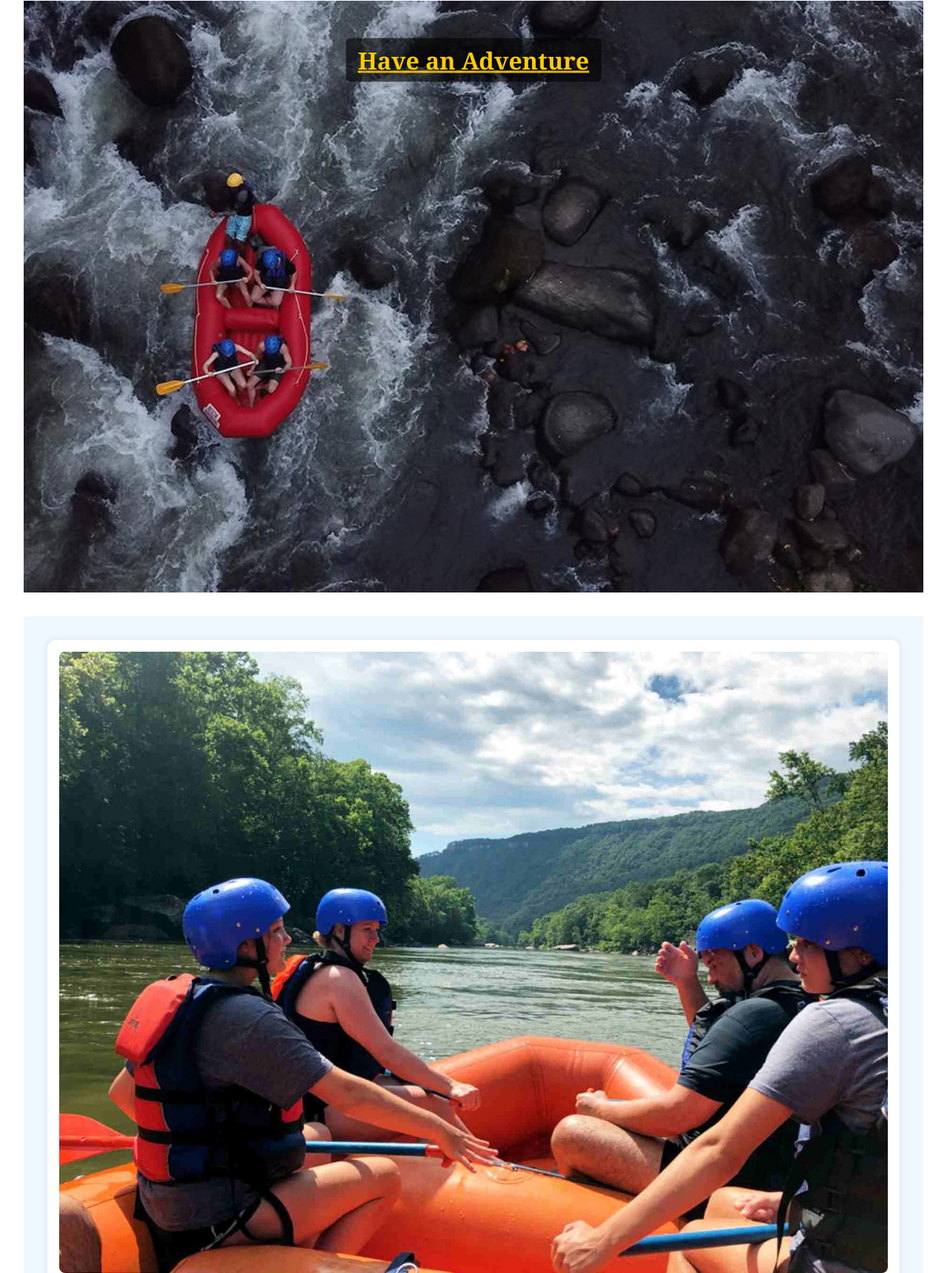
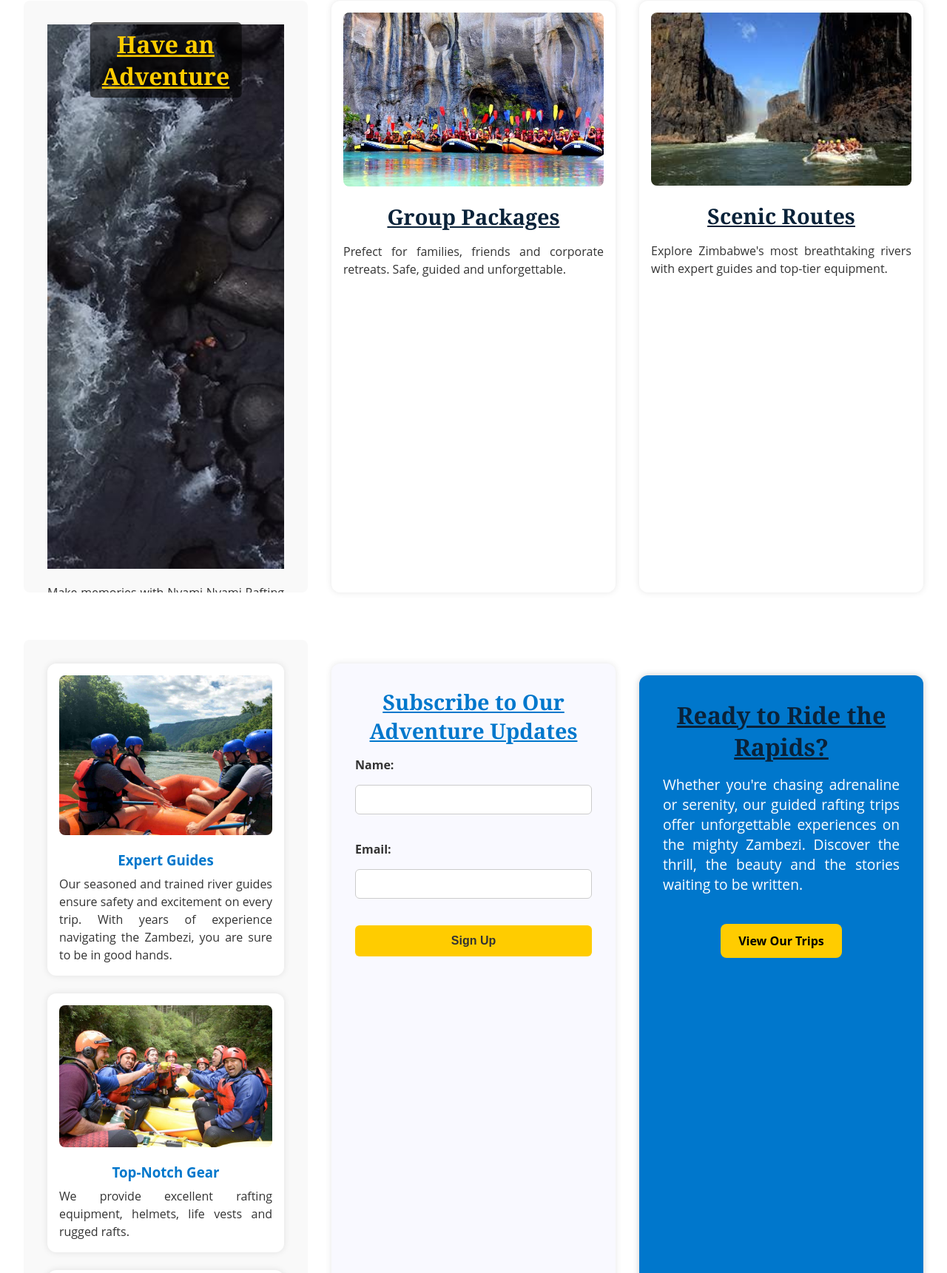
Before and after one commit to Garikai88/wdd130, a plain HTML site: page wwr/index.html in a window 1280 px wide. Shown: the part 128-1849 px from the top of the page at 74% size. Drawn offline with Linux system fonts and the light colour scheme.

Commit message:
Website Changes

```diff
--- a/wwr/index.html
+++ b/wwr/index.html
@@ -4,11 +4,12 @@
 <head>
     <meta charset="UTF-8">
     <meta name="viewport" content="width=device-width, initial-scale=1.0">
-    <meta name="description" content="Nyami Nyami Rafting mission and adventure page.">
+    <meta name="description"
+        content="Explore thrilling rafting adventures with Nyami Nyami Rafting Co. on the mighty Zambezi.">
     <meta name="keywords" content="rafting, adventure, Nyami Nyami, Zambezi">
     <meta name="author" content="Garikai">
     <link rel="stylesheet" href="styles/rafting.css">
-    <title>Nyami Nyami Rafting Co.</title>
+    <title> Home | Nyami Nyami Rafting Co.</title>
 </head>
 
 <body>
@@ -36,6 +37,20 @@
                 <p>Make memories with Nyami Nyami Rafting Co. It's where courage meets current and nature meets thrill.
                 </p>
             </article>
+        </section>
+
+        <section class="offering">
+            <img src="images/rafting-group.jpg" alt="Group rafting experience" />
+            <h2>Group Packages</h2>
+            <p>Prefect for families, friends and corporate retreats. Safe, guided and unforgettable. </p>
+        </section>
+
+        <section class="offering">
+            <img src="images/rafting-scenery.jpg" alt="Scenic river view" />
+            <h2>Scenic Routes</h2>
+            <p>Explore Zimbabwe's most breathtaking rivers with expert guides and top-tier equipment. </p>
+
+
         </section>
 
         <section class="offering-grid">
--- a/wwr/styles/rafting.css
+++ b/wwr/styles/rafting.css
@@ -1,7 +1,7 @@
 :root {
   --primary-color: #0A2239;
   --secondary-color: #57b0f2;
-  --accent1-color: #FF8C00;
+  --accent1-color: #e67300;
   --accent2-color: #333;
   --heading-font: "Playfair Display", "Georgia", serif;
   --body-font: "Open Sans", Helvetica, sans-serif;
@@ -87,18 +87,24 @@ nav a:hover, nav-bar a:hover, .vertical-nav li a:hover {
 /* Home page grid*/
 .homepage-grid {
   display: grid;
-  grid-template-columns: 1fr;
+  grid-template-columns: repeat(auto-fit, minmax(300px, 1fr));
   gap: 2rem;
   padding: 2rem;
+}
+
+/* Section Styling */
+section {
+  padding: 2rem;
+  margin-bottom: 2rem;
+  background-color: #f9f9f9;
+  border-radius: 8px;
 }
 
 /* Offering Grid: Multi-column Layout */
 .offering-grid {
   display: grid;
-  grid-template-columns: repeat(auto-fit, minmax (280px, 1fr));
-  gap: 2rem;
-  padding: 2rem;
-  background-color: #f0f8ff;
+  grid-template-columns: repeat(auto-fit, minmax(280px, 1fr));
+  gap: 1.5rem;
 }
 
 .offering {
@@ -377,9 +383,9 @@ figcaption {
 }
 
 .newsletter button {
-  padding: 0.75;
+  padding: 0.75rem;
   font-size: 1rem;
-  background-color: #ffcc00;
+  background: #ffcc00;
   color: #333;
   border: none;
   border-radius: 6px;
@@ -488,7 +494,7 @@ textarea {
   background-color: var(--accent1-color);
   color: #fff;
   padding: 12px 24px;
-  font-size: 1rem;
+  font-size: 1.2rem;
   border: none;
   border-radius: 5px;
   cursor: pointer;
@@ -502,7 +508,7 @@ textarea {
 
 .submit-button:hover,
 button[type="submit"]:hover {
-  background-color: darkorange;
+  background-color: #cc6600;
   transform: scale(1.03);
 }
 
```
Also changed, not shown: wwr/about.html (+2 -2 lines), wwr/contact.html (+1 -2 lines), wwr/trips.html (+2 -1 lines), wwr/images/rafting-group.jpg (added), wwr/images/rafting-scenery.jpg (added).
